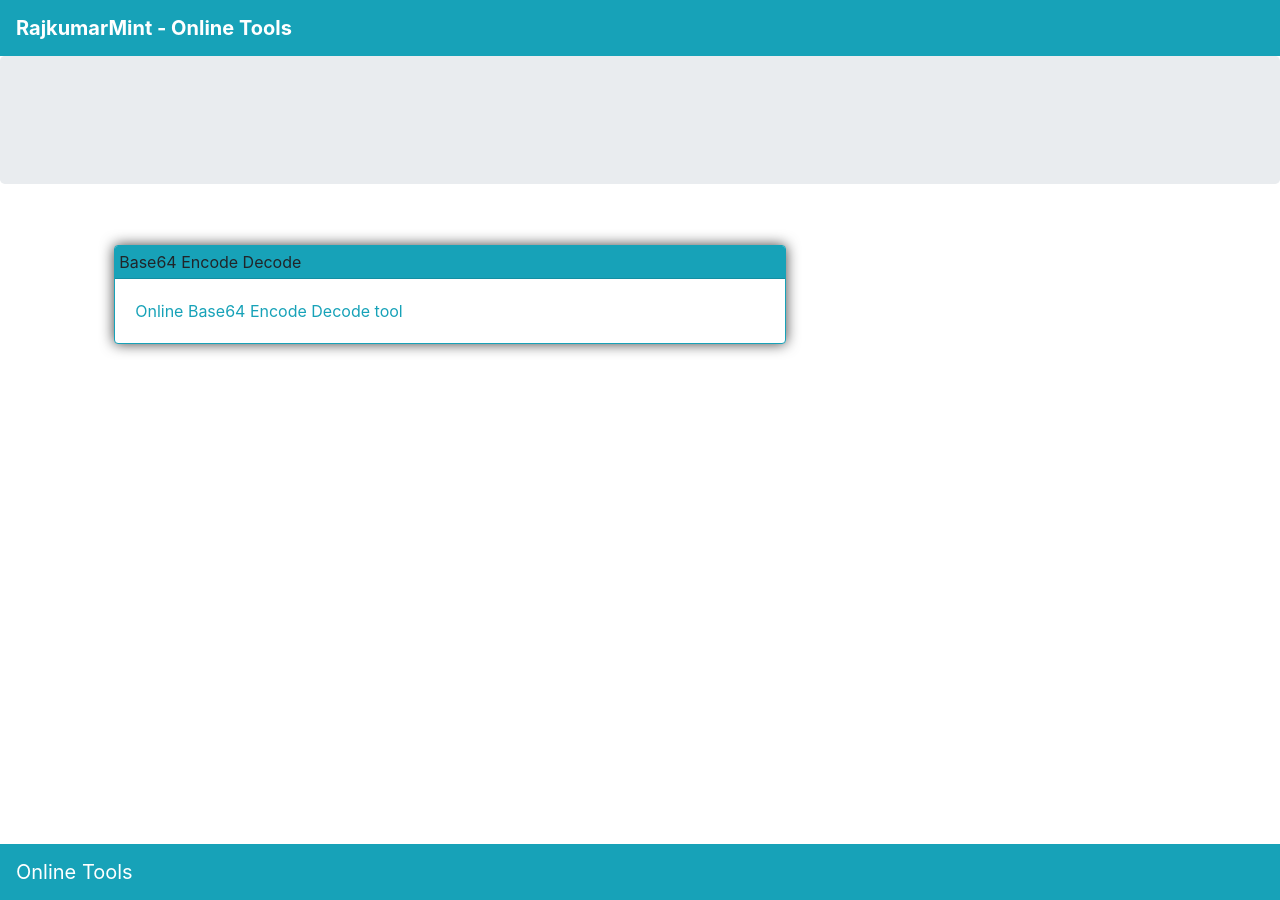
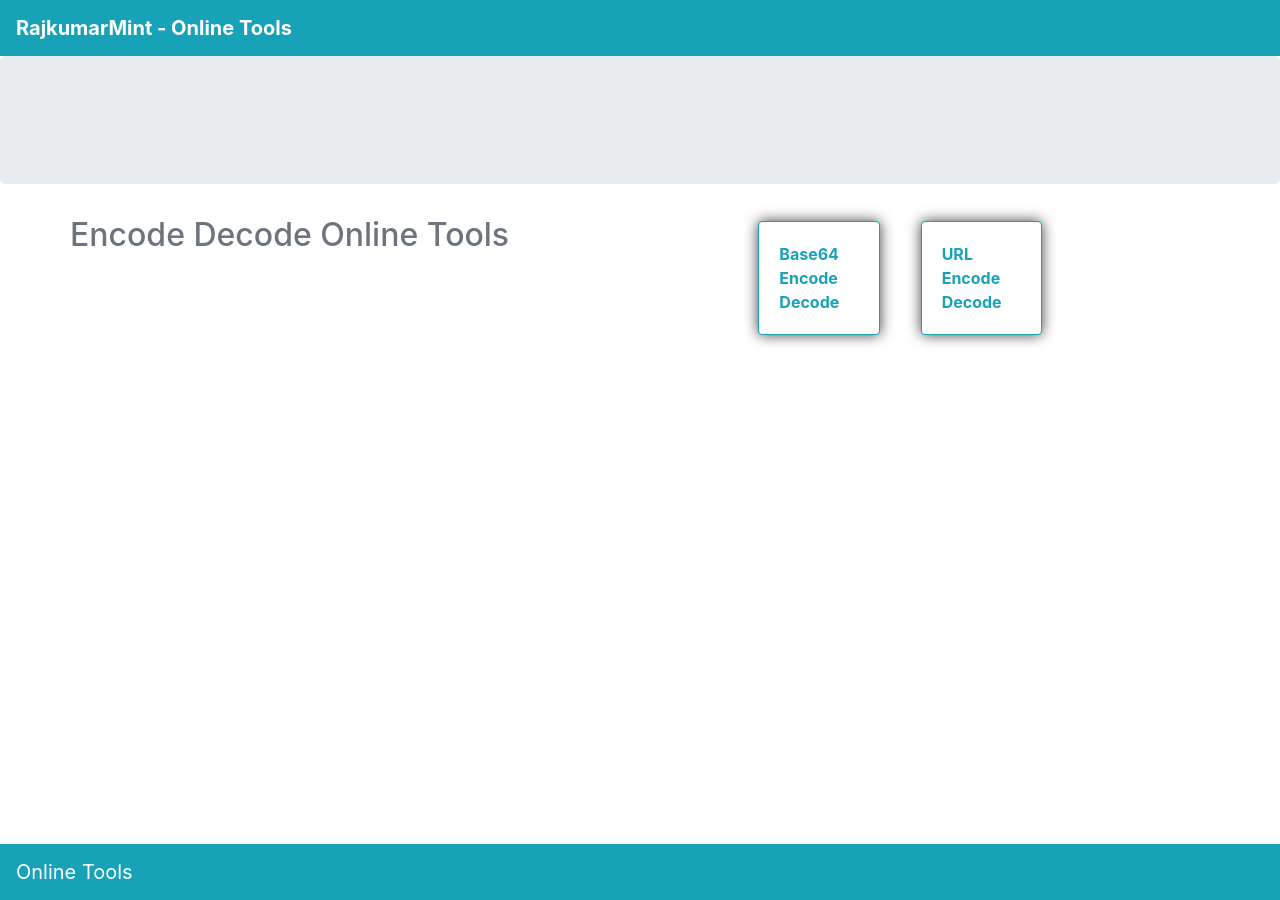
Before and after one commit to RajkumarMint/tools, a Jekyll site: the page built from index.md, in a window 1280 px wide. Built offline with Jekyll 4.4.1, drawn with Linux system fonts in a browser that asks for light colours; nearby versions of some CDN libraries; our own code applies the rules of GitHub Pages for plain Markdown files.

Commit message:
Update index.md

```diff
--- a/index.md
+++ b/index.md
@@ -1,9 +1,17 @@
- <div class="col-lg-8">
-                <div class="card border-info" >
-                    <div class="card-header bg-info p-1">Base64 Encode Decode</div>
-                    <div class="card-body text-info">
-                        <p class="card-text">Online Base64 Encode Decode tool</p>
-                    </div>
-                </div>
-
-            </div>
+<h2 class="text-muted text-center">Encode Decode Online Tools</h2><hr>
+<div class="row">
+ <div class="col-md-4">
+  <div class="card border-info">
+   <div class="card-body text-info">
+    <p class="card-text font-weight-bold">Base64 Encode Decode</p>
+   </div>
+  </div>
+	</div>
+	<div class="col-md-4">
+	<div class="card border-info">
+		<div class="card-body text-info">
+			<p class="card-text font-weight-bold">URL Encode Decode</p>
+		</div>
+	</div>
+</div>
+</div>
```
